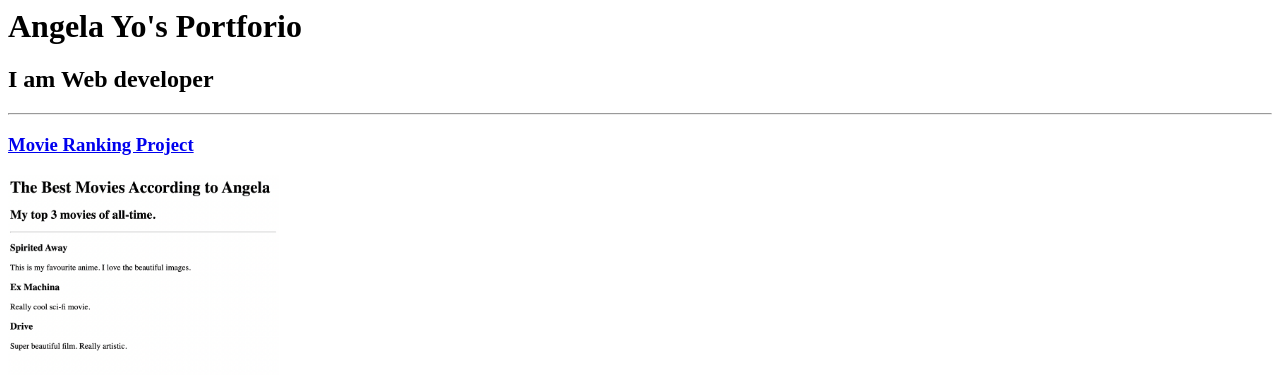
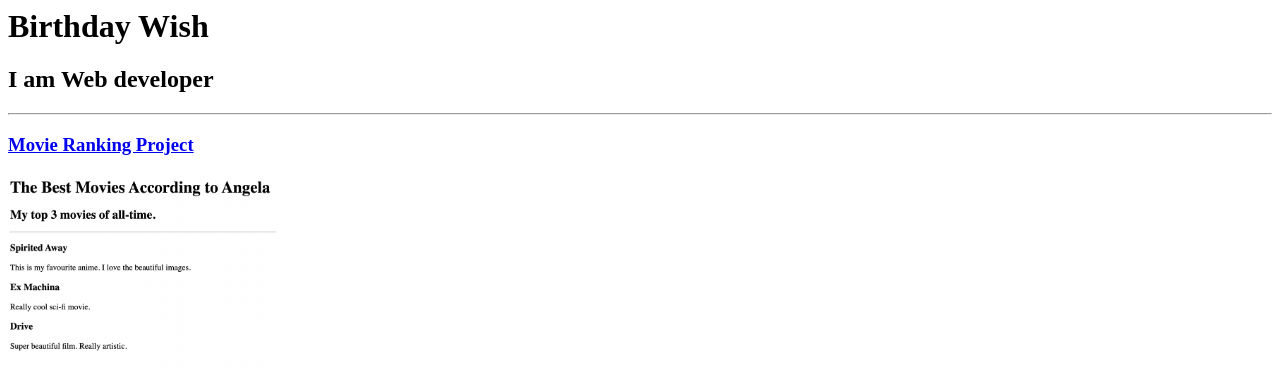
Before and after one commit to JRJittu/Birthday-wishesh-Website, a plain HTML site: page index.html in a window 1280 px wide. Shown: the top 391 px of the page. Drawn offline with Linux system fonts and the light colour scheme.

Commit message:
Update index.html

```diff
--- a/index.html
+++ b/index.html
@@ -5,7 +5,7 @@
     </head>
 
     <body>
-        <h1>Angela Yo's Portforio</h1>
+        <h1>Birthday Wish</h1>
         <h2>I am Web developer</h2>
         <hr>
 
```
